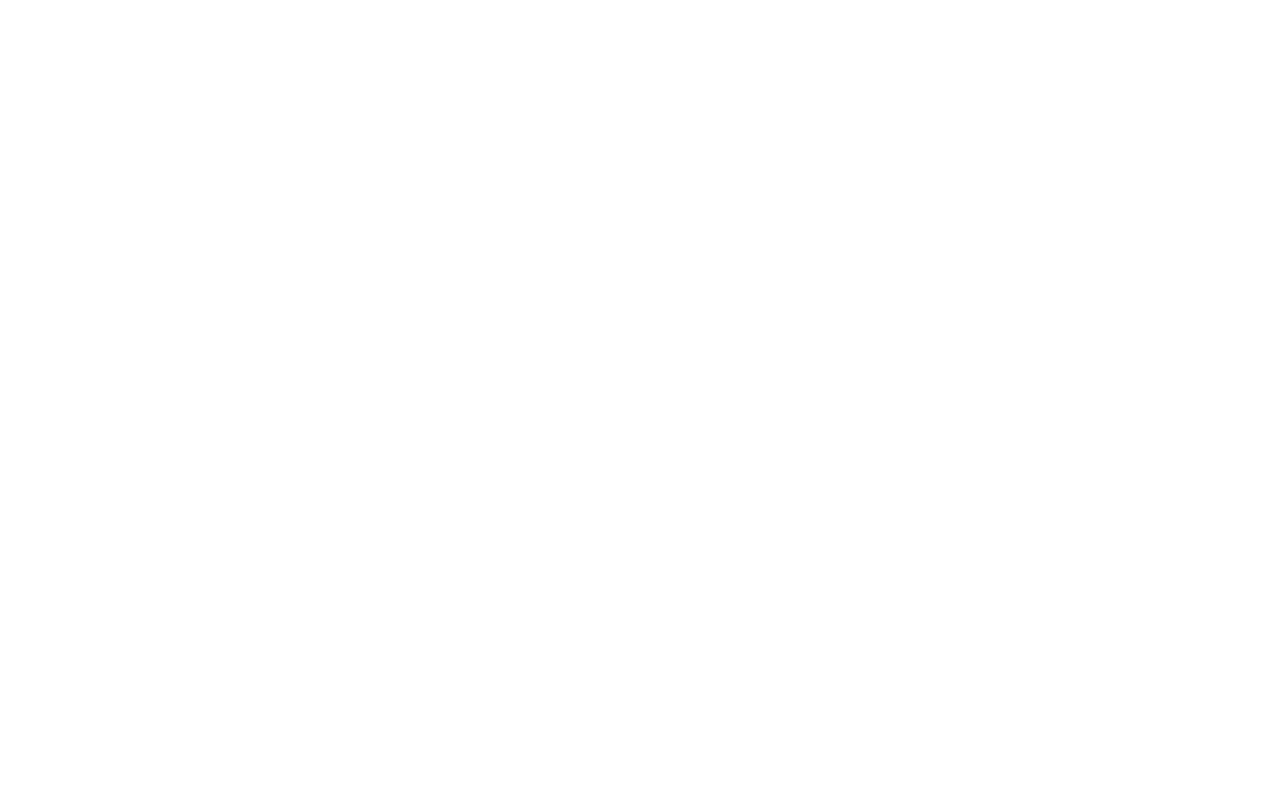
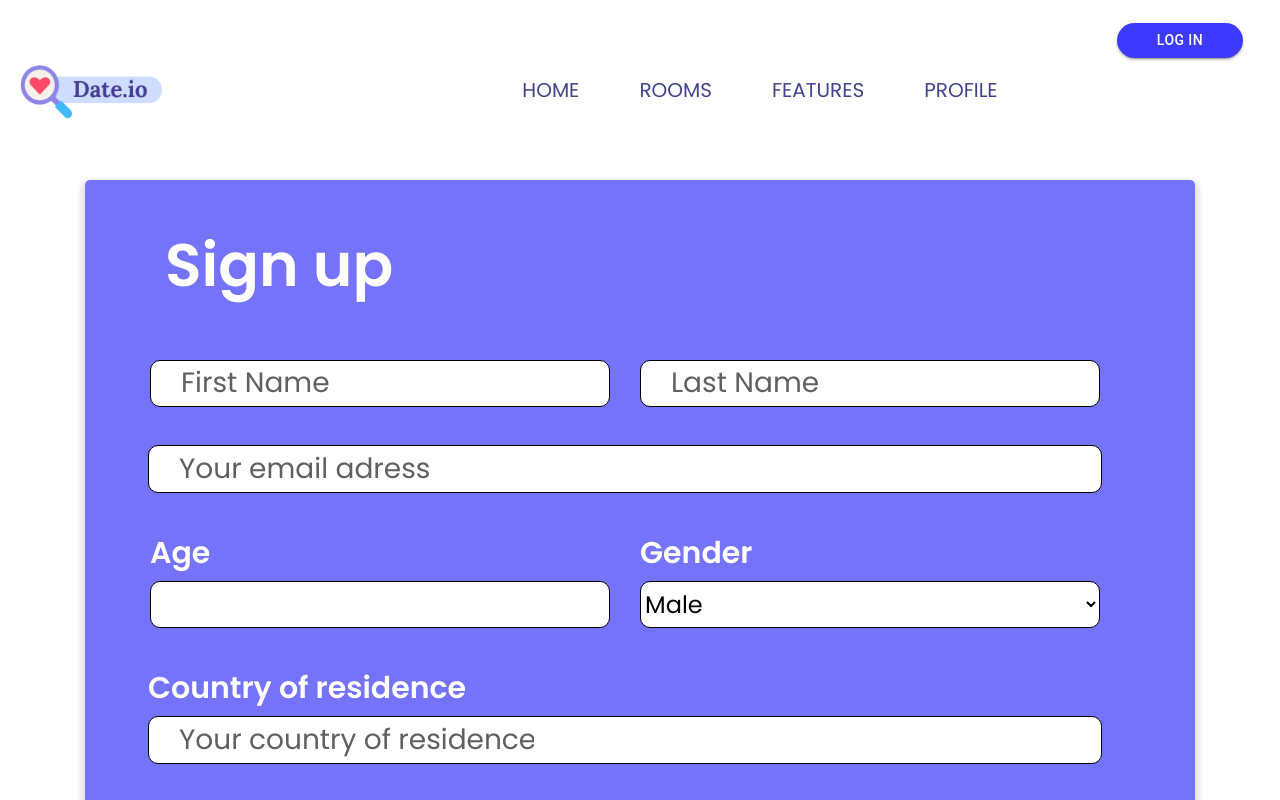
Before and after one commit to anjalikalambe/SES-3A, a React (Create React App) app in the folder client/: page /register in a window 1280 px wide. Shown: the top 800 px of the page. Built offline with nearby package versions, Linux system fonts and the light colour scheme; no server answers.

Commit message:
Fixed issues with linking/routing with login and register

```diff
--- a/client/src/App.js
+++ b/client/src/App.js
@@ -4,7 +4,7 @@
 import { BrowserRouter as Router, Route, Switch } from "react-router-dom";
 import Welcome from "./pages/Welcome";
 import Profile from "./pages/Profile";
-import LoginPage from "./pages/Login-Page/LoginPage";
+import LoginPage from "./LoginPage";
 import Features from "./pages/Features";
 
 class App extends Component {
--- a/client/src/pages/Login-Page/LoginPage.js
+++ b/client/src/LoginPage.js
@@ -1,5 +1,7 @@
 import React, { Component } from 'react';
 import './LoginPage.css';
+import Header from "./components/Header"
+
 
 class LoginPage extends Component {
     state = {users: []};
@@ -13,7 +15,7 @@
     render() {
       return (
        <div class="LoginPage">
-
+         <Header/>
            <div class="login-container">
             <div class="login-box">
                 <form id="login">
--- a/client/src/pages/Registration-Page/RegistrationPage.js
+++ b/client/src/RegistrationPage.js
@@ -1,5 +1,6 @@
 import React, { Component } from 'react';
 import './RegistrationPage.css';
+import Header from "./components/Header"
 
 class RegistrationPage extends Component {
     state = {users: []};
@@ -13,7 +14,7 @@
     render() {
       return (
        <div class="RegistrationPage">
-
+         <Header/>
            <div class="signup-container">
             <div class="signup-box">
                 <form id="signup">
--- a/client/src/components/Header/index.js
+++ b/client/src/components/Header/index.js
@@ -33,7 +33,7 @@
 				variant="contained"
 				color="primary"
 				className="login-button"
-				component={RouterLink} to="/login-page"
+				href="/login"
 			>
 				Log In
 			</DarkButton>
--- a/client/src/index.js
+++ b/client/src/index.js
@@ -5,12 +5,17 @@
 import React, { Component } from "react";
 import { BrowserRouter, Route, Switch } from "react-router-dom";
 import MeetingRooms from "./components/Rooms/MeetingRooms/MeetingRooms";
+import RegistrationPage from "./RegistrationPage";
+import LoginPage from "./LoginPage";
+
 
 ReactDOM.render(
 	<BrowserRouter>
 		<Switch>
 			<Route path="/" exact component={App} />
 			<Route path="/rooms" component={MeetingRooms} />
+			<Route path="/register" component={RegistrationPage} />
+			<Route path="/login" component={LoginPage} />
 		</Switch>
 	</BrowserRouter>,
 
--- a/client/src/pages/Welcome/index.js
+++ b/client/src/pages/Welcome/index.js
@@ -14,10 +14,10 @@
 				Diverge into the the rooms of love and find the right match for you
 			</div>
 			<Container maxWidth="sm" className="box2">
-				<PurpleButton variant="contained" color="primary" >
+				<PurpleButton variant="contained" color="primary" href="/rooms">
 					Join a room
 				</PurpleButton>
-				<CreamButton variant="contained" color="primary" >
+				<CreamButton variant="contained" color="primary" href="/register" >
 					Sign up
 				</CreamButton>
 			</Container>
```
Also changed, not shown: client/src/LoginPage.css (renamed from client/src/pages/Login-Page/LoginPage.css), client/src/RegistrationPage.css (renamed from client/src/pages/Registration-Page/RegistrationPage.css).
